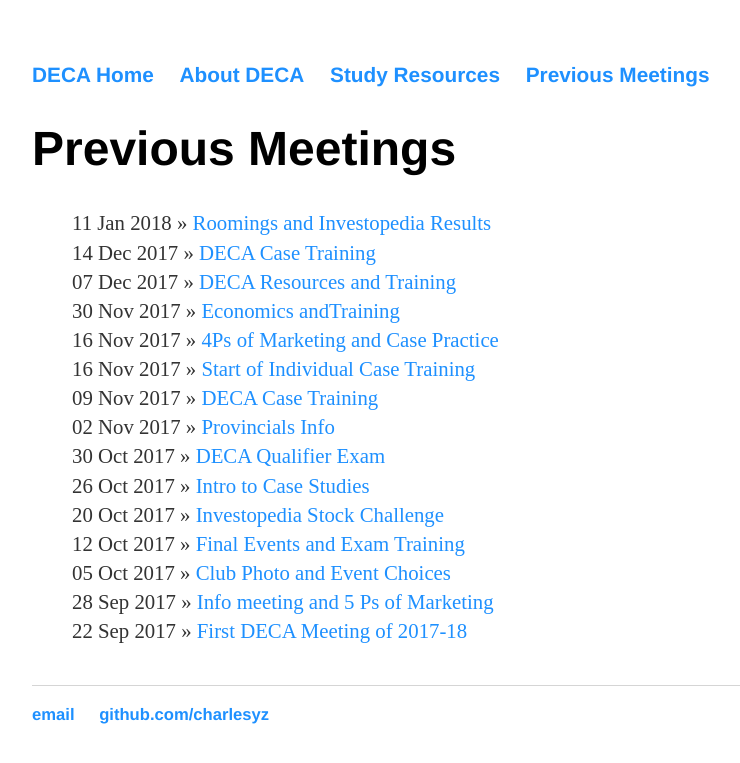
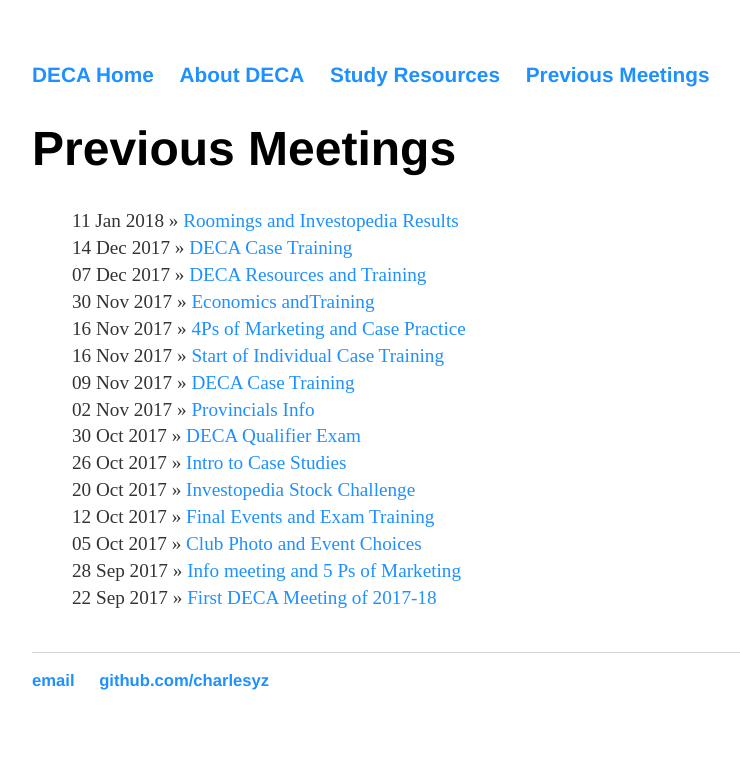
Before and after one commit to charlesyz/DECA, a Jekyll site: the page built from blog/index.html, in a window 1280 px wide. Shown: the top 763 px of the page, without its empty margins (160-900 px from the left). Built offline with Jekyll 4.4.1, drawn with Linux system fonts in a browser that asks for light colours.

Commit message:
Formatting

```diff
--- a/css/main.css
+++ b/css/main.css
@@ -1,9 +1,9 @@
 body { margin: 60px auto; width: 70%; }
 
-a { text-decoration: none; color: DodgerBlue; }
+a { text-decoration: none; color: dodgerblue; }
 a:hover { text-decoration: underline; }
 
-p, ul { font-size: 1.2em; line-height: 1.4em; color: #333; }
+p, ul, ol { font-size: 1.2em; line-height: 1.4em; color: #333; }
 
 h1, h2, h3, h4 { font-family: 'Helvetica', 'Arial', 'Sans-Serif'; }
 h1 { font-size: 3em;  }
@@ -16,7 +16,6 @@
 
 footer { border-top: 1px solid #d5d5d5; font-size: .8em; }
 header {border-top: 5px solid #d5d5d5;}
-
 /* Blog */
-ul.posts { margin: 20px auto 40px; font-size: 1.3em; }
+ul.posts { margin: 20px auto 40px; font-size: 1.2em; }
 ul.posts li { list-style: none; }
```
